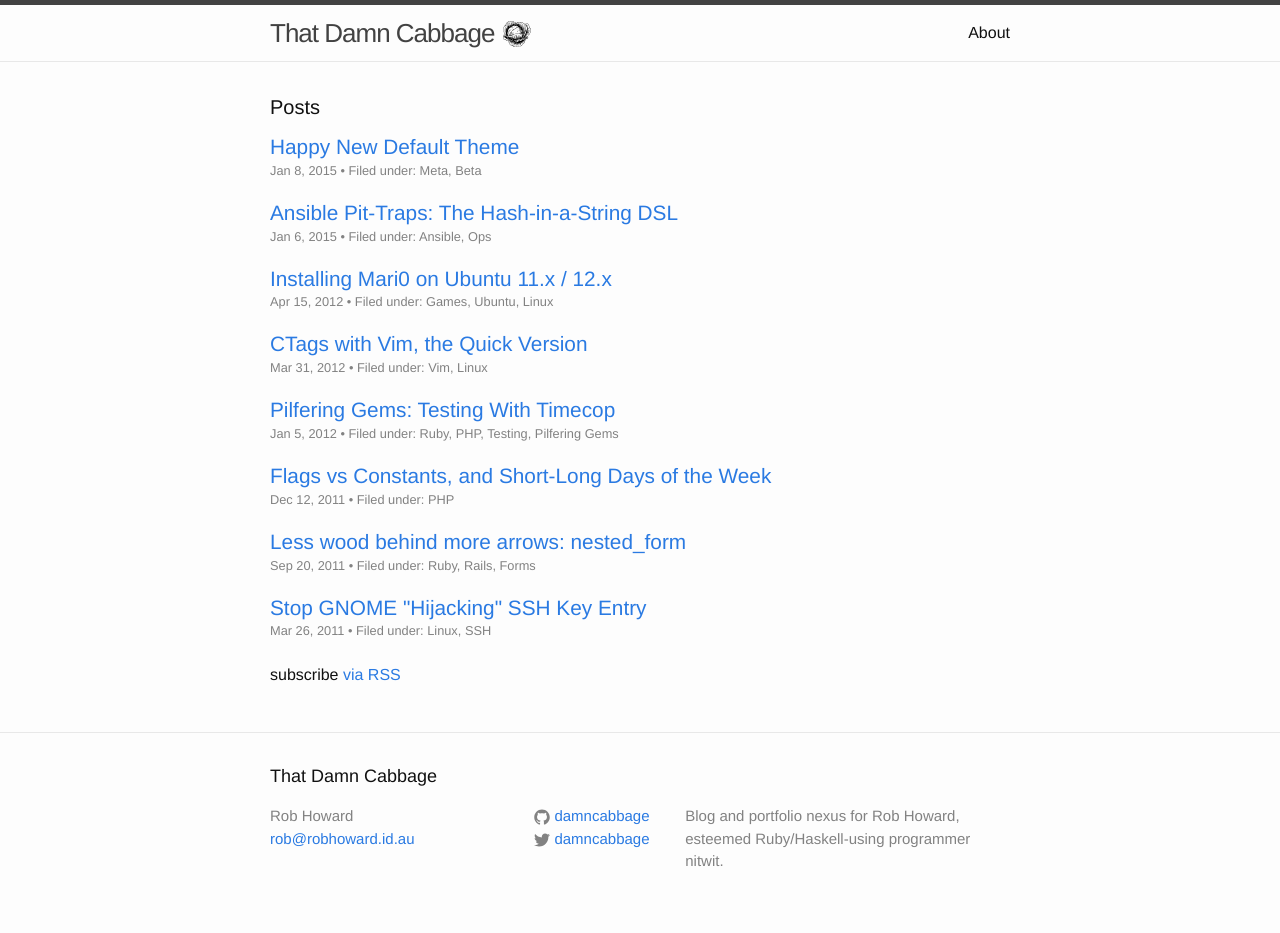
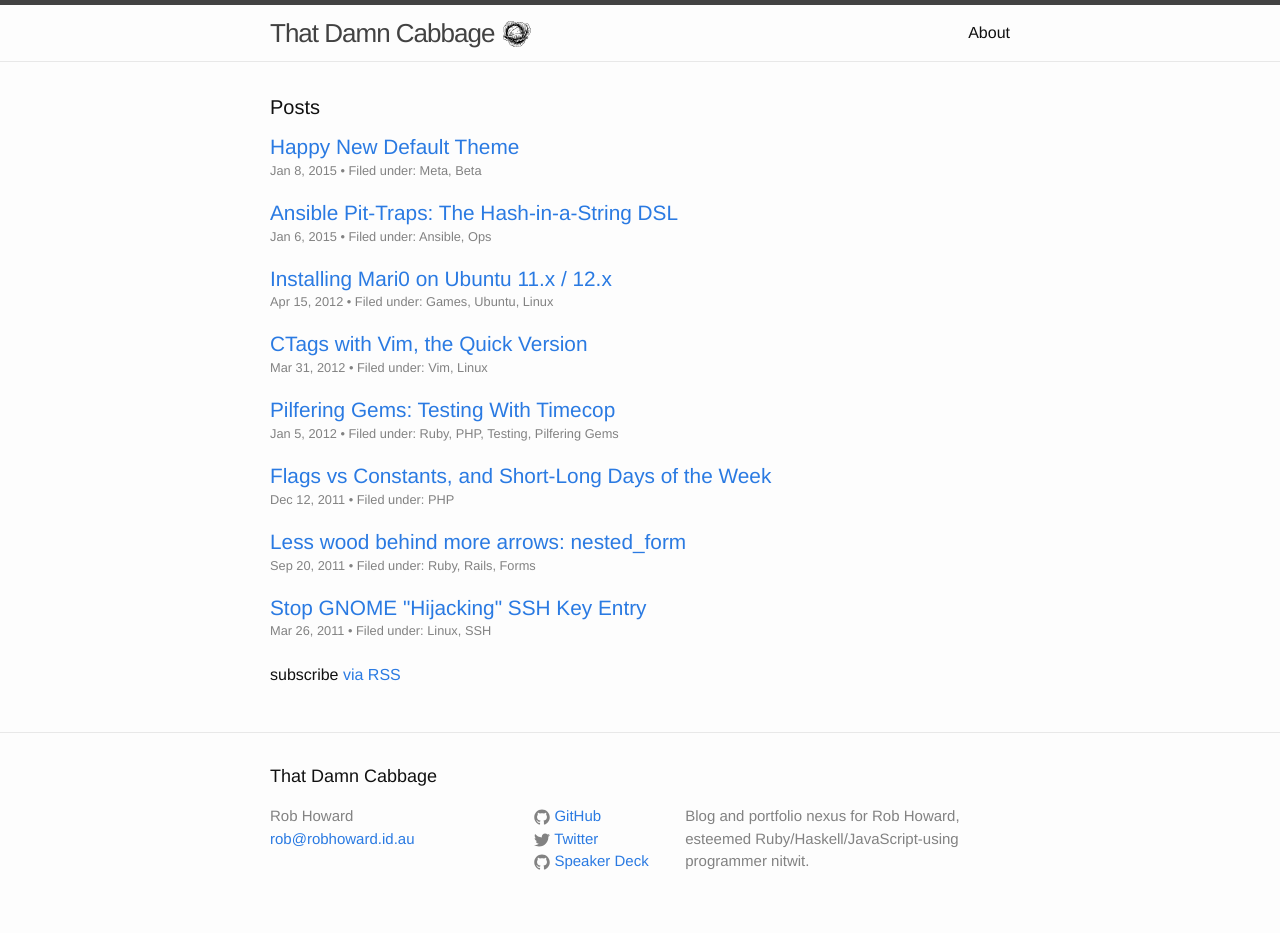
Before and after one commit to damncabbage/deadname.id.au, a Jekyll site: the page built from index.html, in a window 1280 px wide. Built offline with Jekyll 4.4.1, drawn with Linux system fonts in a browser that asks for light colours; Markdown is read by kramdown in place of the engine named in the settings.

Commit message:
Fiddles with the footer (copy and links).

```diff
--- a/_config.yml
+++ b/_config.yml
@@ -4,7 +4,7 @@
 email: "rob@robhoward.id.au"
 
 description: >
-  Blog and portfolio nexus for Rob Howard, esteemed Ruby/Haskell-using programmer nitwit.
+  Blog and portfolio nexus for Rob Howard, esteemed Ruby/Haskell/JavaScript-using programmer nitwit.
 
 baseurl: "" # the subpath of your site, e.g. /blog/
 url: "http://robhoward.id.au" # the base hostname & protocol for your site
@@ -12,6 +12,7 @@
 
 twitter_username: "damncabbage"
 github_username:  "damncabbage"
+speakerdeck_username: "damncabbage"
 
 # Build settings
 markdown: "redcarpet" # was: "kramdown"
--- a/_includes/footer.html
+++ b/_includes/footer.html
@@ -23,7 +23,7 @@
                 </svg>
               </span>
 
-              <span class="username">{{ site.github_username }}</span>
+              <span class="username">GitHub</span>
             </a>
           </li>
           {% endif %}
@@ -38,7 +38,21 @@
                 </svg>
               </span>
 
-              <span class="username">{{ site.twitter_username }}</span>
+              <span class="username">Twitter</span>
+            </a>
+          </li>
+          {% endif %}
+
+          {% if site.speakerdeck_username %}
+          <li>
+            <a href="https://speakerdeck.com/{{ site.speakerdeck_username }}">
+              <span class="icon  icon--github">
+                <svg viewBox="0 0 16 16">
+                  <path fill="#828282" d="M7.999,0.431c-4.285,0-7.76,3.474-7.76,7.761 c0,3.428,2.223,6.337,5.307,7.363c0.388,0.071,0.53-0.168,0.53-0.374c0-0.184-0.007-0.672-0.01-1.32 c-2.159,0.469-2.614-1.04-2.614-1.04c-0.353-0.896-0.862-1.135-0.862-1.135c-0.705-0.481,0.053-0.472,0.053-0.472 c0.779,0.055,1.189,0.8,1.189,0.8c0.692,1.186,1.816,0.843,2.258,0.645c0.071-0.502,0.271-0.843,0.493-1.037 C4.86,11.425,3.049,10.76,3.049,7.786c0-0.847,0.302-1.54,0.799-2.082C3.768,5.507,3.501,4.718,3.924,3.65 c0,0,0.652-0.209,2.134,0.796C6.677,4.273,7.34,4.187,8,4.184c0.659,0.003,1.323,0.089,1.943,0.261 c1.482-1.004,2.132-0.796,2.132-0.796c0.423,1.068,0.157,1.857,0.077,2.054c0.497,0.542,0.798,1.235,0.798,2.082 c0,2.981-1.814,3.637-3.543,3.829c0.279,0.24,0.527,0.713,0.527,1.437c0,1.037-0.01,1.874-0.01,2.129 c0,0.208,0.14,0.449,0.534,0.373c3.081-1.028,5.302-3.935,5.302-7.362C15.76,3.906,12.285,0.431,7.999,0.431z"/>
+                </svg>
+              </span>
+
+              <span class="username">Speaker Deck</span>
             </a>
           </li>
           {% endif %}
```
